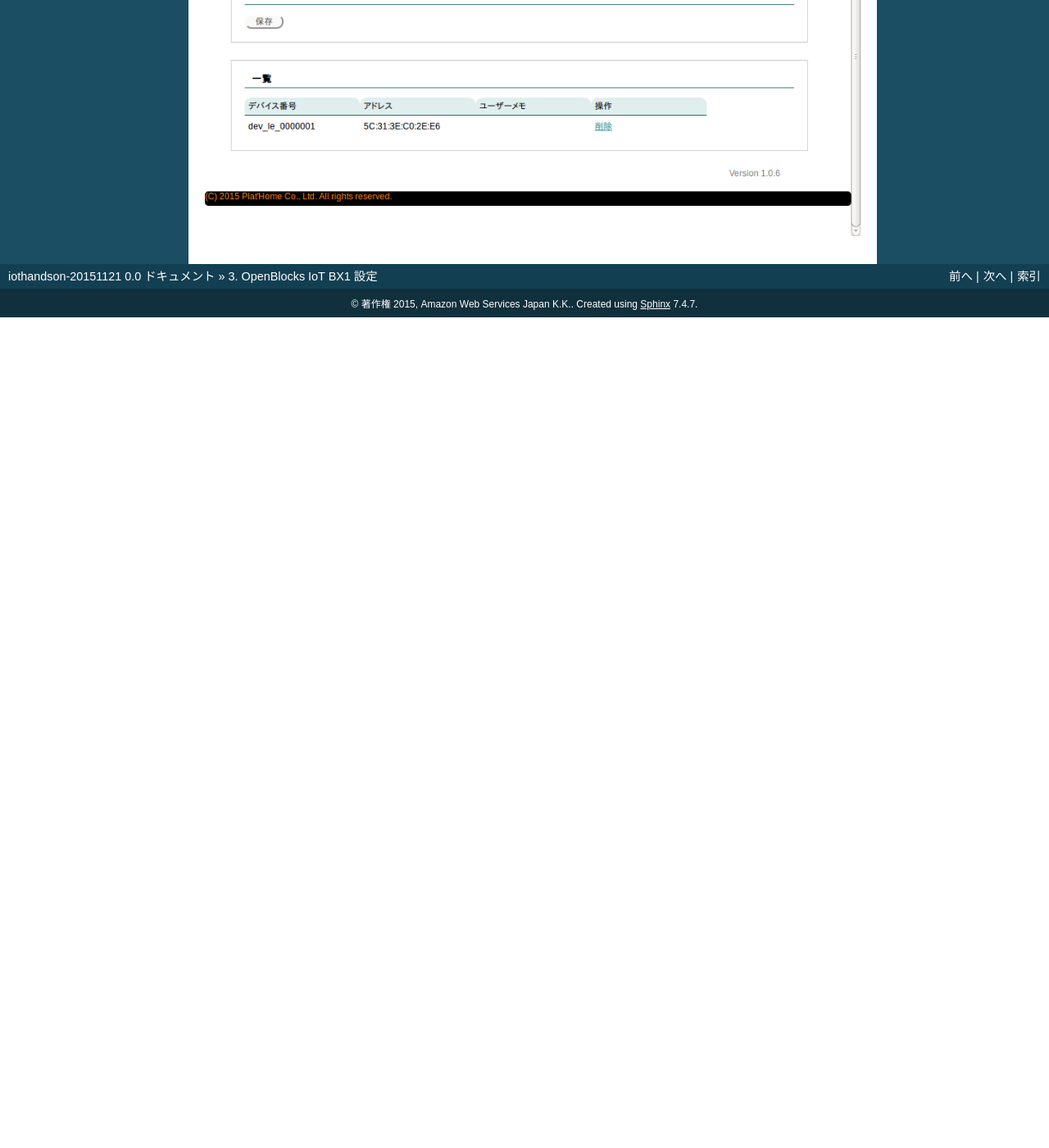
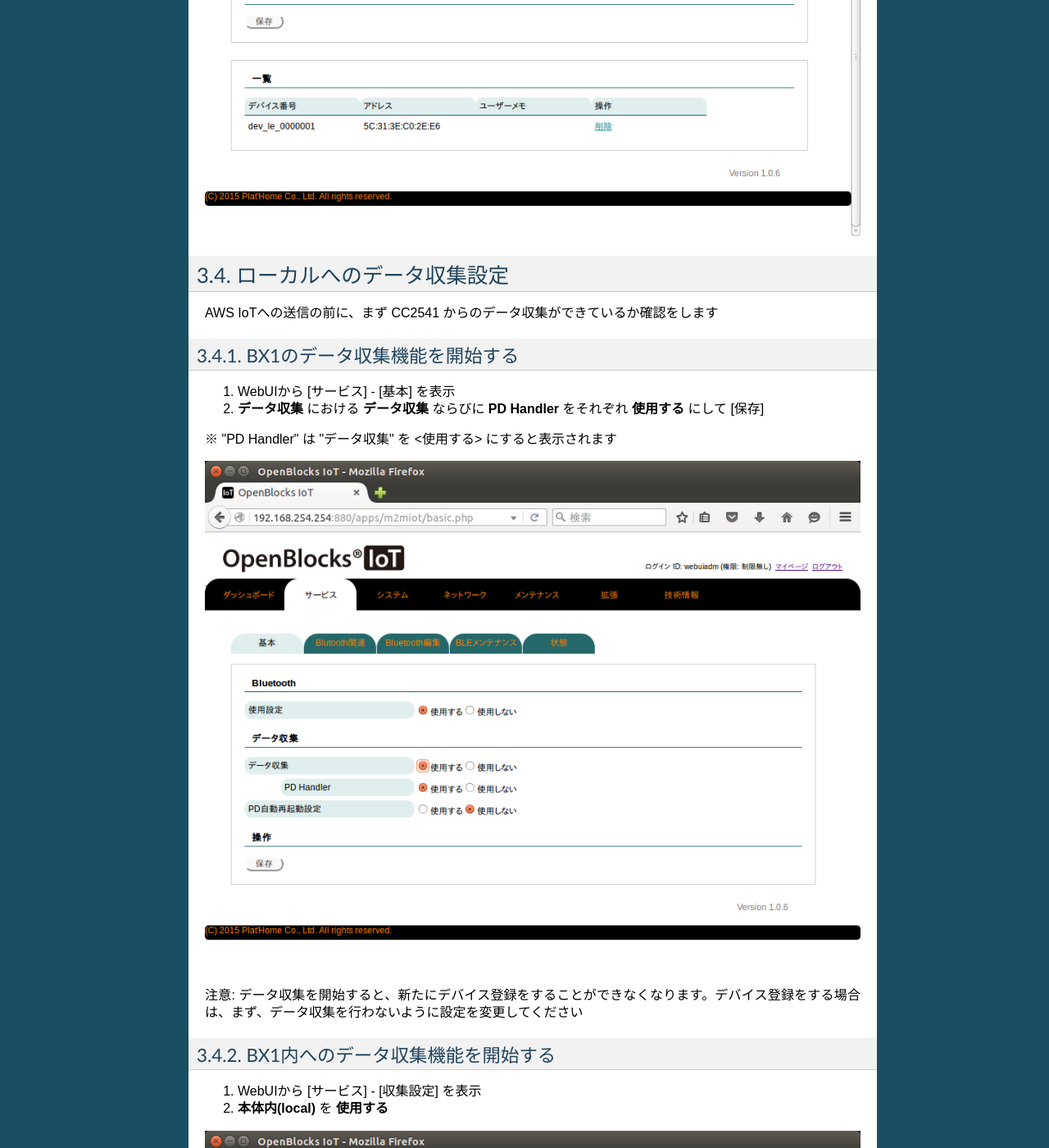
Before and after one commit to aquaviter/iothandson-20151121, a Sphinx documentation site: the page built from docs/source/03.rst, in a window 1280 px wide and 1400 px high, scrolled down 7085 px. Shown: the whole window at 82% size. Built offline with Sphinx 7.4.7, drawn with Linux system fonts in a browser that asks for light colours; pages that are not in the unit, such as notebooks, are missing from menus; before the commit the page ends 7472 px from its top, so only the background shows below that; some of the changed text lies outside the part shown.

Commit message:
BX1: Collection setting

```diff
--- a/docs/source/03.rst
+++ b/docs/source/03.rst
@@ -120,3 +120,47 @@
 保存すると WebUI は下記のようになります
 
 .. image:: images/bx1_3-4_ble-registered.png
+
+ローカルへのデータ収集設定
+==========================
+
+AWS IoTへの送信の前に、まず CC2541 からのデータ収集ができているか確認をします
+
+BX1のデータ収集機能を開始する
+-----------------------------
+
+#. WebUIから [サービス] - [基本] を表示
+#. **データ収集** における **データ収集** ならびに **PD Handler** をそれぞれ **使用する** にして [保存]
+
+※ "PD Handler" は "データ収集" を <使用する> にすると表示されます
+
+.. image:: images/bx1_4-1_collector-start.png
+
+注意: データ収集を開始すると、新たにデバイス登録をすることができなくなります。デバイス登録をする場合は、まず、データ収集を行わないように設定を変更してください
+
+BX1内へのデータ収集機能を開始する
+---------------------------------
+
+#. WebUIから [サービス] - [収集設定] を表示
+#. **本体内(local)** を **使用する**
+
+.. image:: images/bx1_4-2-1_collect-setting.png
+
+ページ後半に移動し **dev_le_0000001** の設定を下記のようにします
+
+#. **送信対象** を **送信する**
+#. **送信先設定** を **local** にチェック
+#. 以上を確認し [保存]
+
+.. image:: images/bx1_4-2-2_collect-setting.png
+
+グラフの表示
+~~~~~~~~~~~~
+
+localへのデータ収集が開始されると、WebUI内のグラフに表示が開始されます
+
+[サービス] - [データ表示] にて確認できます
+
+.. image:: images/bx1_4-3_plot.png
+
+うまく表示されない場合は、後述の データ収集状況の確認 で確認します
```
Also changed, not shown: docs/source/images/bx1_4-1_collector-start.png (added), docs/source/images/bx1_4-2-1_collect-setting.png (added), docs/source/images/bx1_4-2-2_collect-setting.png (added), docs/source/images/bx1_4-3_plot.png (added).
